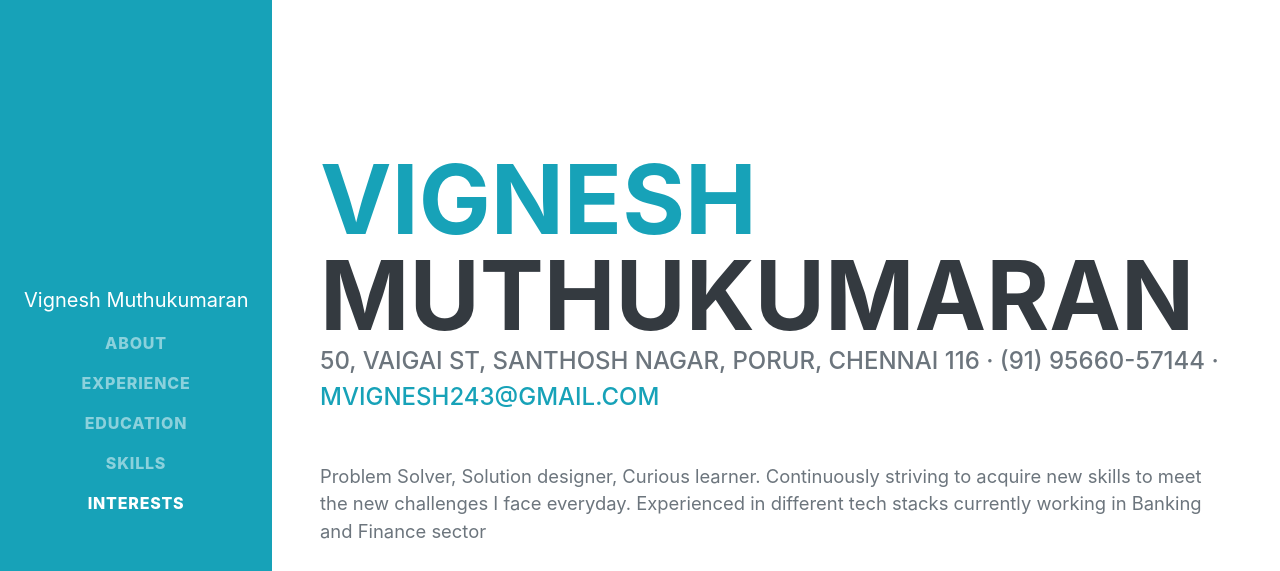
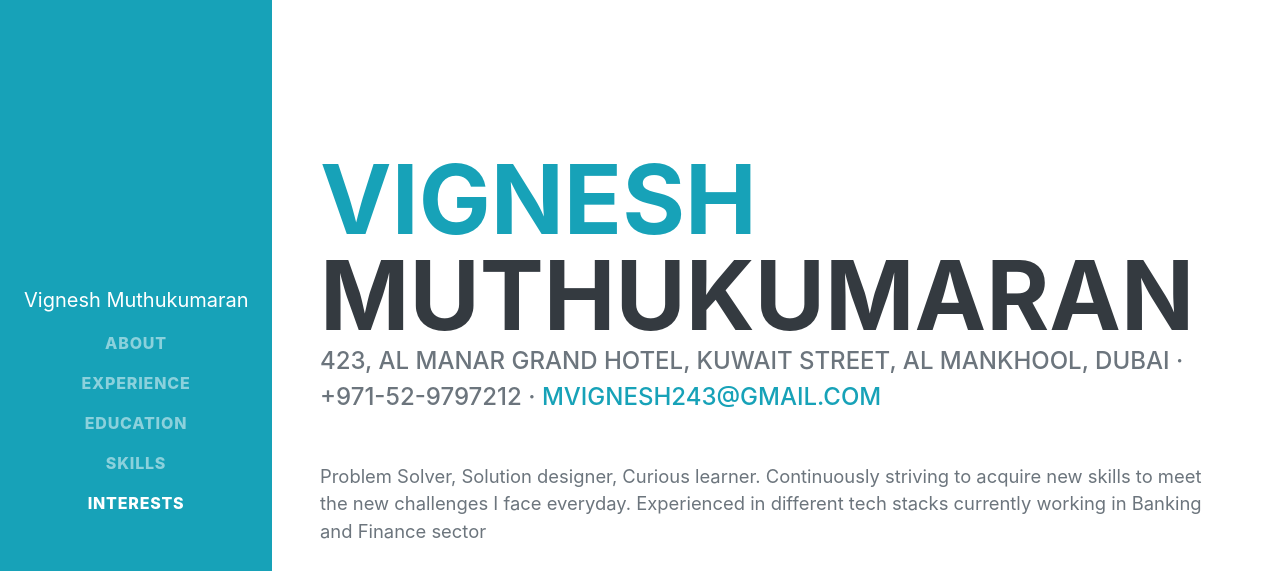
Before and after one commit to vigneshm243/vigneshm243.github.io, a plain HTML site: page index.html in a window 1280 px wide. Shown: the top 571 px of the page. Drawn offline with nearby package versions, Linux system fonts and the light colour scheme; a web font is replaced by a local one.

Commit message:
Updating address

```diff
--- a/index.html
+++ b/index.html
@@ -44,7 +44,7 @@
                         Muthukumaran
                     </h1>
                     <div class="subheading mb-5">
-                        50, Vaigai St, Santhosh Nagar, Porur, Chennai 116 · (91) 95660-57144 ·
+                        423, Al Manar Grand Hotel, Kuwait Street, Al Mankhool, Dubai · +971-52-9797212 ·
                         <a href="mailto:mvignesh243@gmail.com">mvignesh243@gmail.com</a>
                     </div>
                     <p class="lead mb-5">Problem Solver, Solution designer, Curious learner. Continuously striving to acquire new skills to meet the new challenges I face everyday. Experienced in different tech stacks currently working in Banking and Finance sector</p>
```
